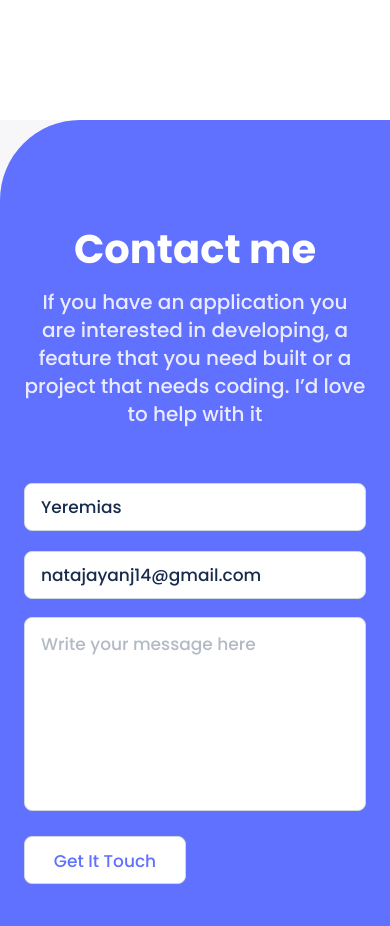
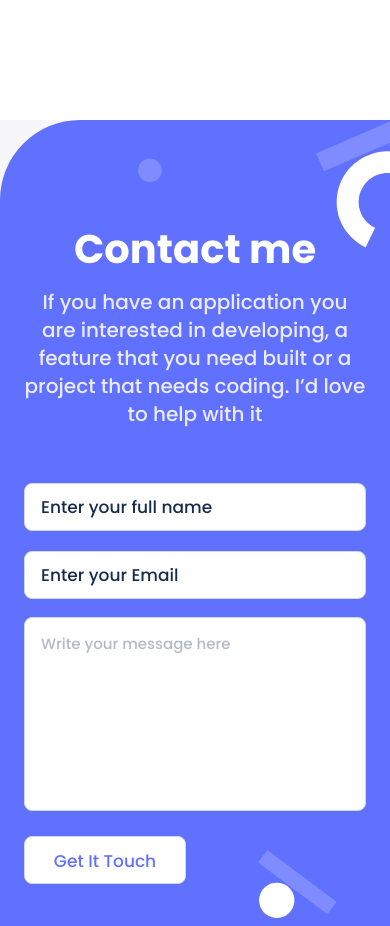
Before and after one commit to nati2323/Final-Mobile-and-Desktop-Portfolio, a plain HTML site: page index.html in a window 390 px wide. Shown: the part 4600-5526 px from the top of the page. Drawn offline with Linux system fonts and the light colour scheme.

```diff
--- a/css/main.css
+++ b/css/main.css
@@ -402,7 +402,7 @@ body {
   content: "";
   position: absolute;
   background-color: #6070ff;
-  background-image: url(..\images\figma-image\contact-form-shapes-mobile.Png);
+  background-image: url(http://127.0.0.1:5500/images/contact-form-shapes-mobile.svg);
   background-size: contain;
   background-position: right;
   background-origin: content-box;
--- a/index.html
+++ b/index.html
@@ -345,18 +345,18 @@
           <ul class="ul">
             <li>
               <input type="text" id="fname" class="contact__name fw-400 fz-17 lh-20" name="contact_name"
-                placeholder="Yeremias" required maxlength="30" />
+                placeholder="Enter your full name" required maxlength="30" />
             </li>
             <li>
-               <input type="email" id="email" class="contact__email fw-400 fz-17 lh-20" placeholder="natajayanj14@gmail.com"
+               <input type="email" id="email" class="contact__email fw-400 fz-17 lh-20" placeholder="Enter your Email"
                 name="contact_email" required/>
             </li>
             <li>
-              <textarea id="message" class="fw-400 fz-17 lh-20" name="contact_message" placeholder="Write your message here"
+              <textarea id="message" class="fw-400 fz-15 lh-20" name="contact_message" placeholder="Write your message here"
                 cols="30" rows="8" maxlength="500" required></textarea>
             </li>
             <li>
-              <input type="submit" value="Get It Touch" class="btn btn--submit fw-400 fz-17 lh-24" />
+              <input type="submit" value="Get It Touch" class="btn btn--submit fw-500 fz-17 lh-24" />
               <p class="error fw-700 fz-20 lh-28"></p>
             </li>
           </ul>
@@ -365,5 +365,4 @@
     </section>
   </div>
 </body>
-
 </html>
```
